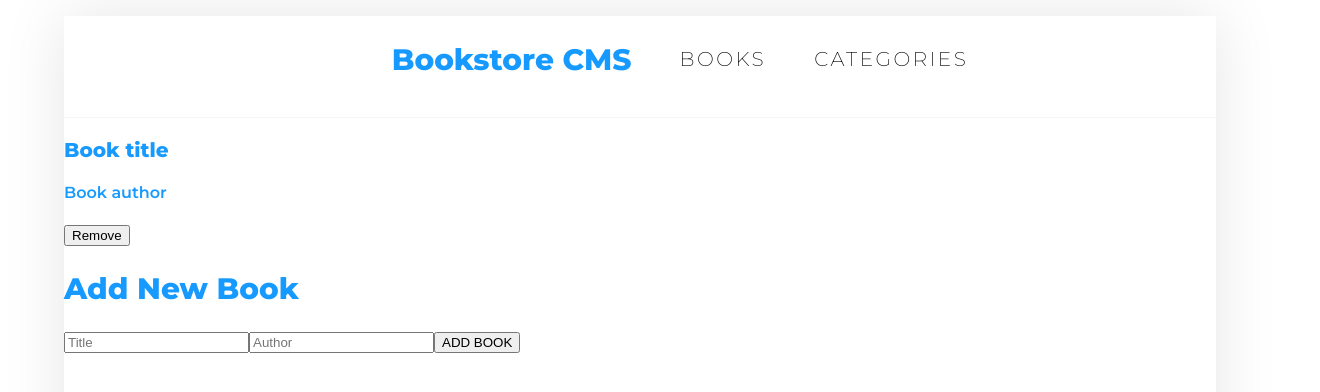
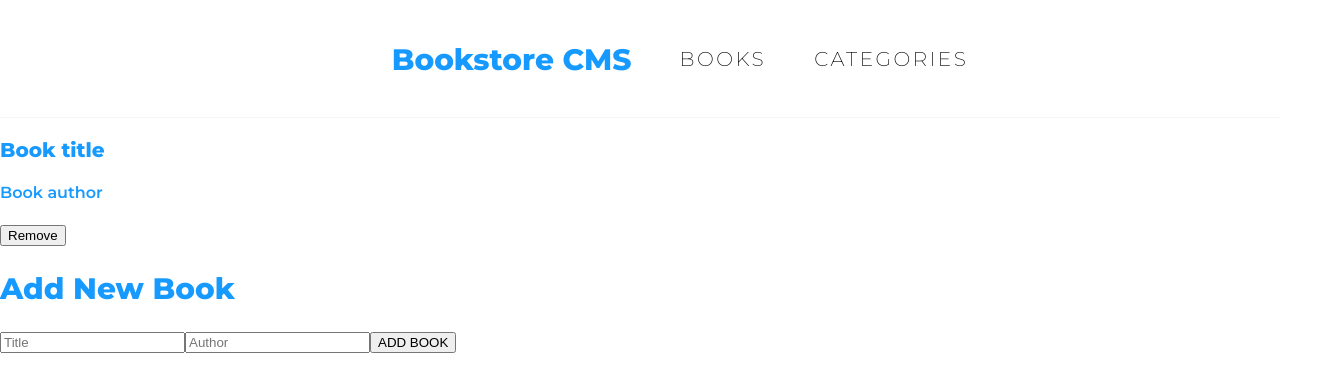
Before and after one commit to katarighe/bookstore, a React (Create React App) app: page / in a window 1280 px wide. Shown: the top 392 px of the page, 1320 px wide, since content can reach past the window. Built offline with nearby package versions, Linux system fonts and the light colour scheme.

Commit message:
Remove container, not needed

```diff
--- a/src/App.js
+++ b/src/App.js
@@ -10,7 +10,6 @@ import Categories from './components/Categories';
 
 function App() {
   return (
-    <div className="books_container">
       <BrowserRouter>
         <Nav />
         <Routes>
@@ -18,7 +17,6 @@ function App() {
           <Route path="/Categories" element={<Categories />} />
         </Routes>
       </BrowserRouter>
-    </div>
   );
 }
 
```
